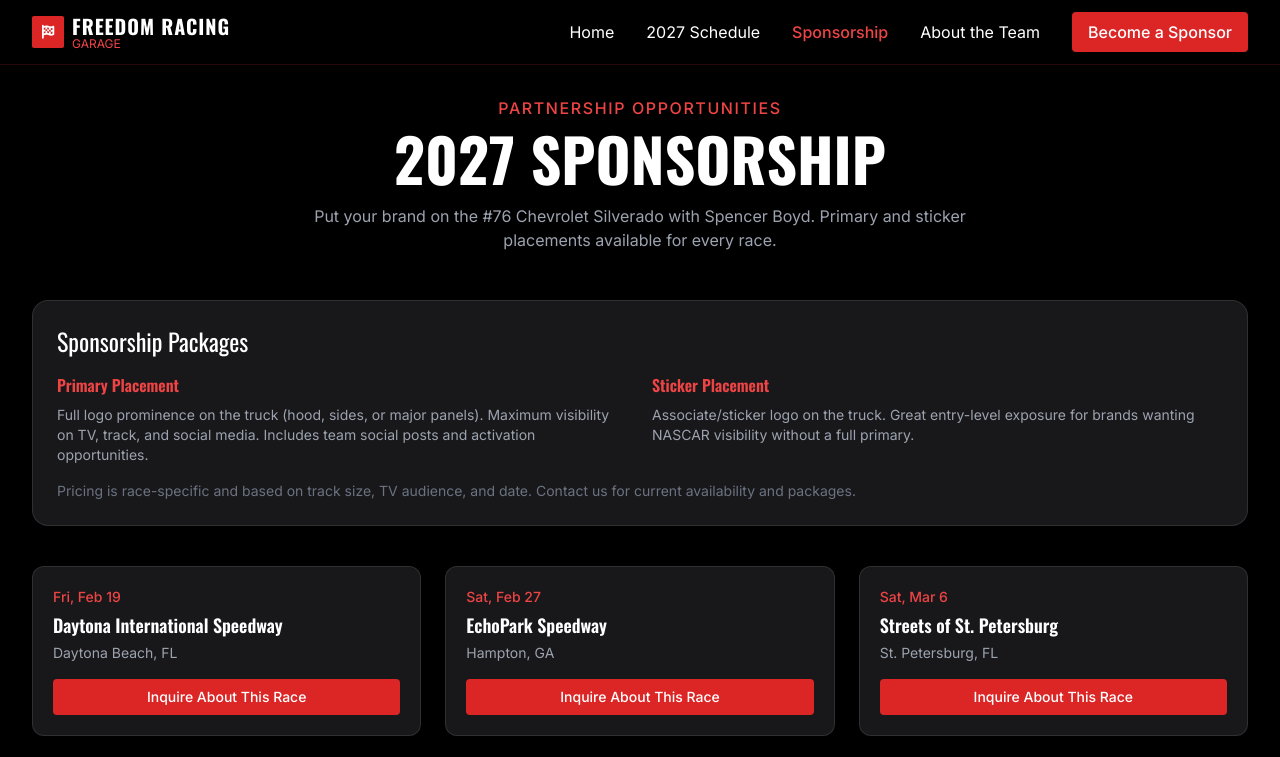
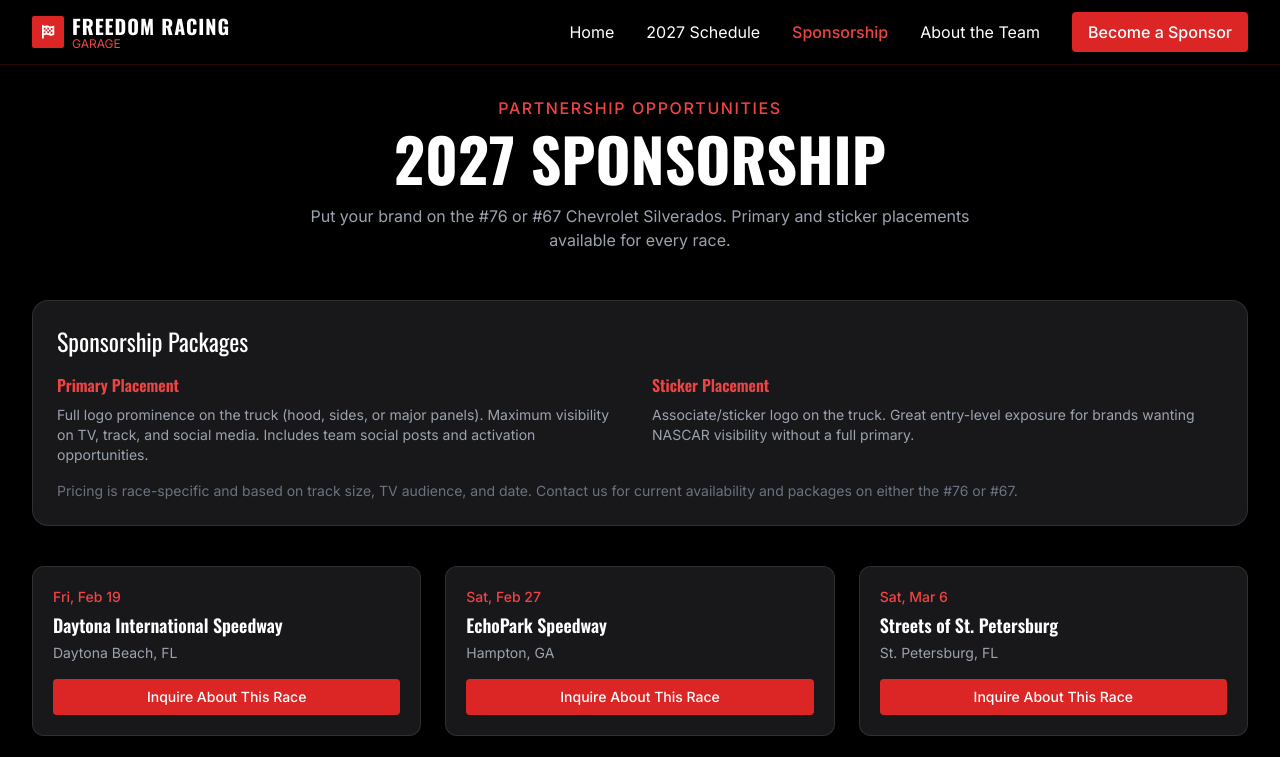
Before and after one commit to Chrismiller122580/freedom-racing-garage, a website: page sponsorship.html in a window 1280 px wide. Shown: the top 757 px of the page. Drawn offline with nearby package versions, Linux system fonts and the light colour scheme.

Commit message:
Update sponsorship page for #76 and #67

```diff
--- a/sponsorship.html
+++ b/sponsorship.html
@@ -54,7 +54,7 @@
       <div class="text-center mb-12">
         <p class="text-red-500 font-medium tracking-widest uppercase mb-2">Partnership Opportunities</p>
         <h1 class="font-oswald text-4xl md:text-6xl font-bold">2027 SPONSORSHIP</h1>
-        <p class="text-gray-400 mt-4 max-w-2xl mx-auto">Put your brand on the #76 Chevrolet Silverado with Spencer Boyd. Primary and sticker placements available for every race.</p>
+        <p class="text-gray-400 mt-4 max-w-2xl mx-auto">Put your brand on the #76 or #67 Chevrolet Silverados. Primary and sticker placements available for every race.</p>
       </div>
 
       <div class="bg-zinc-900 border border-white/10 rounded-2xl p-6 mb-10">
@@ -69,7 +69,7 @@
             <p class="text-gray-400 text-sm">Associate/sticker logo on the truck. Great entry-level exposure for brands wanting NASCAR visibility without a full primary.</p>
           </div>
         </div>
-        <p class="text-gray-500 text-sm mt-4">Pricing is race-specific and based on track size, TV audience, and date. Contact us for current availability and packages.</p>
+        <p class="text-gray-500 text-sm mt-4">Pricing is race-specific and based on track size, TV audience, and date. Contact us for current availability and packages on either the #76 or #67.</p>
       </div>
 
       <div class="grid md:grid-cols-2 lg:grid-cols-3 gap-6" id="all-races">
```
